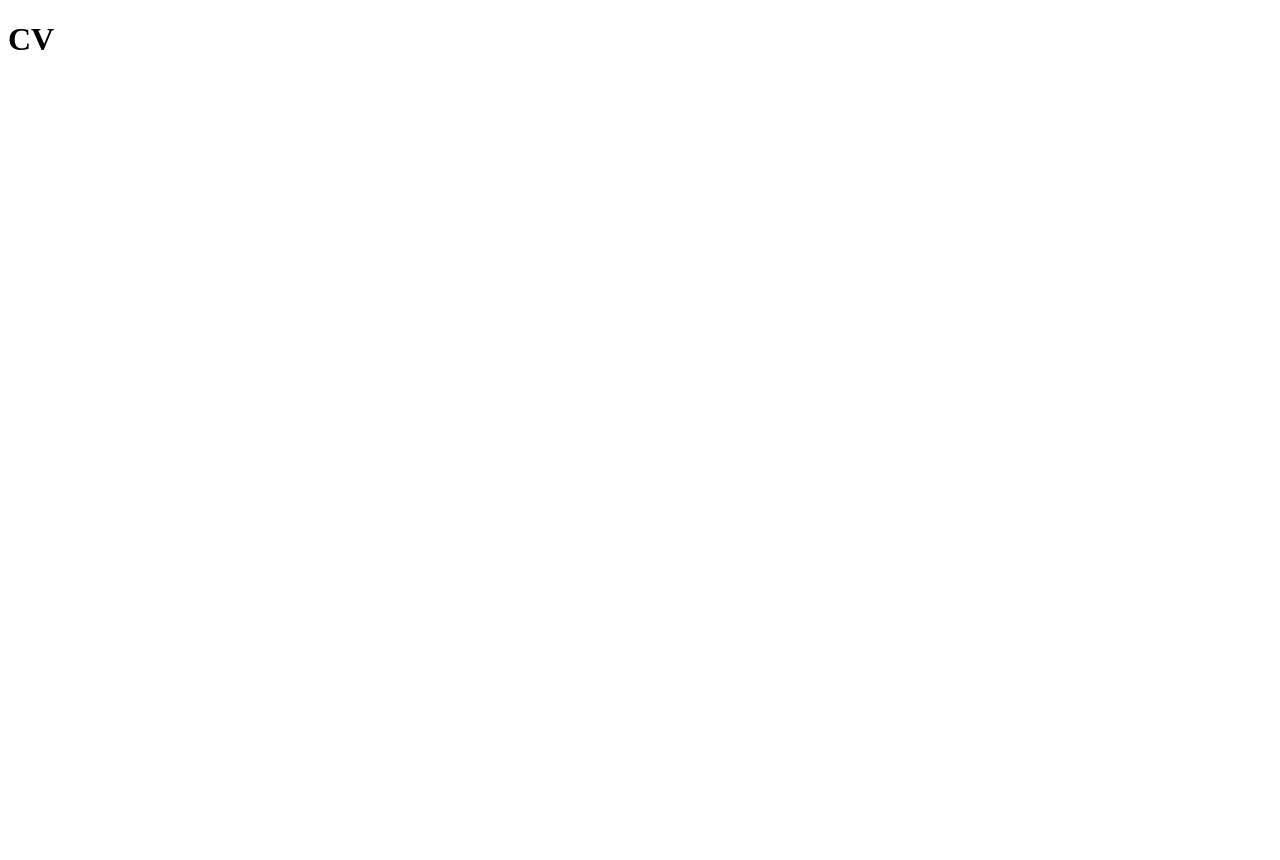
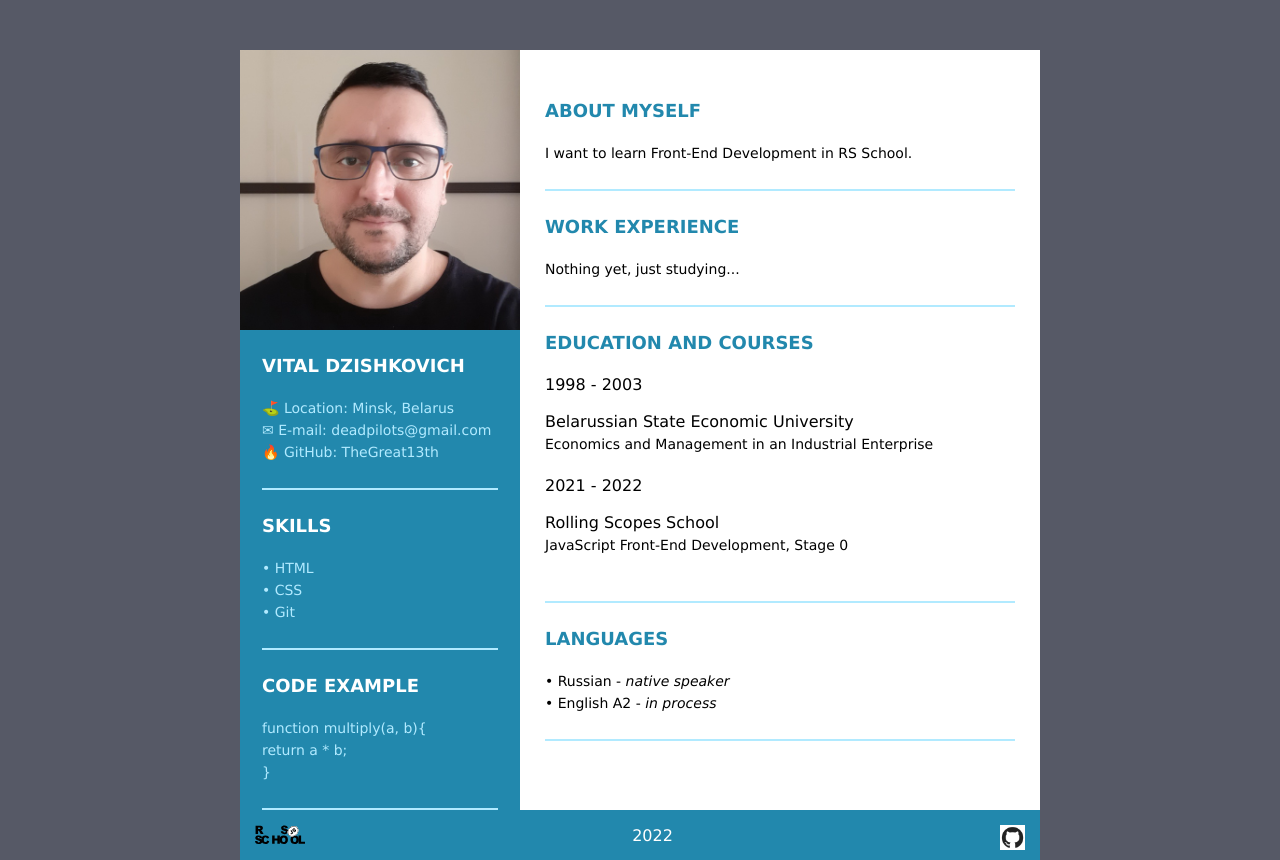
Before and after one commit to TheGreat13th/rsschool-cv, a plain HTML site: page index.html in a window 1280 px wide. Before the commit the page ends 800 px from the top, so only its background shows below. Drawn offline with Linux system fonts and the light colour scheme.

Commit message:
feat: create cv project

```diff
--- a/index.html
+++ b/index.html
@@ -4,9 +4,98 @@
     <meta charset="UTF-8">
     <meta http-equiv="X-UA-Compatible" content="IE=edge">
     <meta name="viewport" content="width=device-width, initial-scale=1.0">
-    <title>Document</title>
+    <title>CV</title>
+    <link rel="stylesheet" href="style.css">
+
 </head>
-<body>
-    <h1>CV</h1>
+  <body>
+     <div class="cv">
+        <div class="cv_left">
+          <div class="cv_profile">
+            <img src="/images/photo.jpg" alt="Profile Photo">
+          </div>
+          <div class="content">
+            <div class="cv_section my_info">
+              <div class="title">
+                <p class="large">vital dzishkovich</p>
+              </div>
+              <ul>
+                <li>&#9971; Location: Minsk, Belarus</li>
+                <li>&#9993; E-mail: deadpilots@gmail.com</li>
+                <li>&#128293; GitHub: TheGreat13th</li>
+            </ul>
+            </div>
+            <div class="cv_section my_skills">
+              <div class="title">
+                <p class="large">skills</p>
+              </div>
+              <ul>
+                <li>&bull; HTML</li>
+                <li>&bull; CSS</li>
+                <li>&bull; Git</li>
+              </ul>
+            </div>
+            <div class="cv_section my_code">
+              <div class="title">
+                <p class="large">Code Example</p>
+              </div>
+              <code>
+                function multiply(a, b){<br>
+                return a * b;<br>
+                }<br>
+            </code>
+            </div>
+          </div>
+       </div>
+       <div class="cv_right">
+         <div class="cv_section about">
+             <div class="title">
+                <p class="large">About Myself</p>
+              </div>
+             <p>I want to learn Front-End Development in RS School.</p>
+         </div>
+         <div class="cv_section work">
+             <div class="title">
+                <p class="large">Work Experience</p>
+              </div>
+             <p>Nothing yet, just studying...</p>
+         </div>
+         <div class="cv_section education">
+           <div class="title">
+                <p class="large">Education and Courses</p>
+              </div>
+           <ul>
+                 <li>
+                     <div class="date">1998 - 2003</div>
+                     <div class="info">
+                          <p class="medium">Belarussian State Economic University</p>
+                       <p>Economics and Management in an Industrial Enterprise</p>
+                     </div>
+                 </li>
+                 <li>
+                   <div class="date">2021 - 2022</div>
+                   <div class="info">
+                          <p class="medium">Rolling Scopes School</p>
+                       <p>JavaScript Front-End Development, Stage 0</p>
+                     </div>
+                 </li>
+             </ul>
+         </div>
+         <div class="cv_section my_languages">
+           <div class="title">
+                <p class="large">Languages</p>
+              </div>
+              <ul>
+                <li>&bull; Russian - <i>native speaker</i></li>
+                <li>&bull; English A2 - <i>in process</i></li>
+            </ul>
+         </div>
+        </div>
+     </div>
+      <div class="footer">
+        <a href="https://rs.school/js/"><img class="rs_logo" src="/images/logo.svg" alt="RS Logo"></a>
+        <p>2022</p>
+        <a href="https://github.com/TheGreat13th"><img class="gh_logo" src="/images/github.png" alt="GitHub Logo"></a>
+      </div>
 </body>
 </html>
--- a/style.css
+++ b/style.css
@@ -1,4 +1,119 @@
-h1 {
-    color: red;
-    text-align: left;
+* {
+  font-family: "Verdana", sans-serif;
+  margin: 0;
+  padding: 0;
+  box-sizing: border-box;
+  list-style: none;
   }
+
+body {
+  background: #565966;
+  font-size: 14px;
+  line-height: 22px;
+  color: #000000;
+}
+
+.cv {
+  width: 800px;
+  height: auto;
+  display: flex;
+  margin: 50px auto 0 auto;
+}
+
+.large {
+  font-weight: 700;
+  font-size: 18px;
+  text-transform: uppercase;
+}
+
+.medium {
+  font-weight: 500;
+  font-size: 16px;
+}
+
+.cv .cv_left {
+  width: 280px;
+  background: #2288ad;
+}
+
+.cv .cv_left .cv_profile {
+  width: 100%;
+  height: 280px;
+}
+
+.cv .cv_left .cv_profile img {
+  width: 100%;
+  height: 100%;
+}
+
+.cv .cv_left .content {
+  padding: 0 22px;
+}
+
+.cv .title {
+  margin-bottom: 20px;
+}
+
+.cv .cv_left .large {
+  color: #fff;
+}
+
+.cv .cv_left {
+  color: #b1eaff;
+}
+
+.cv .cv_section {
+  padding: 25px 0;
+  border-bottom: 2px solid #b1eaff;
+}
+
+.cv .cv_left .my_code .medium {
+  color: #fff;
+  margin-bottom: 3px;
+}
+
+.cv .cv_right {
+  width: 520px;
+  background: #fff;
+  padding: 25px;
+}
+
+.cv .cv_right .large {
+  color: #2288ad;
+}
+
+.cv .cv_right ul li {
+  position: relative;
+}
+
+.cv .cv_right ul li .date {
+  font-size: 16px;
+  font-weight: 500;
+  margin-bottom: 15px;
+}
+
+.cv .cv_right ul li .info {
+  margin-bottom: 20px;
+}
+
+.footer {
+  padding: 15px;
+  width: 800px;
+  margin: 0 auto;
+  height: 50px;
+  background: #2288ad;
+  display: flex;
+  justify-content: space-between;
+  font-weight: 500;
+  font-size: 16px;
+  color: #fff;
+}
+
+.rs_logo {
+  width: 50px;
+}
+
+.gh_logo {
+  width: 25px;
+  height: 25px;
+}
```
Also changed, not shown: Photo.jpg (deleted), images/Logo.svg (added), images/Photo.jpg (added), images/github.png (added).
